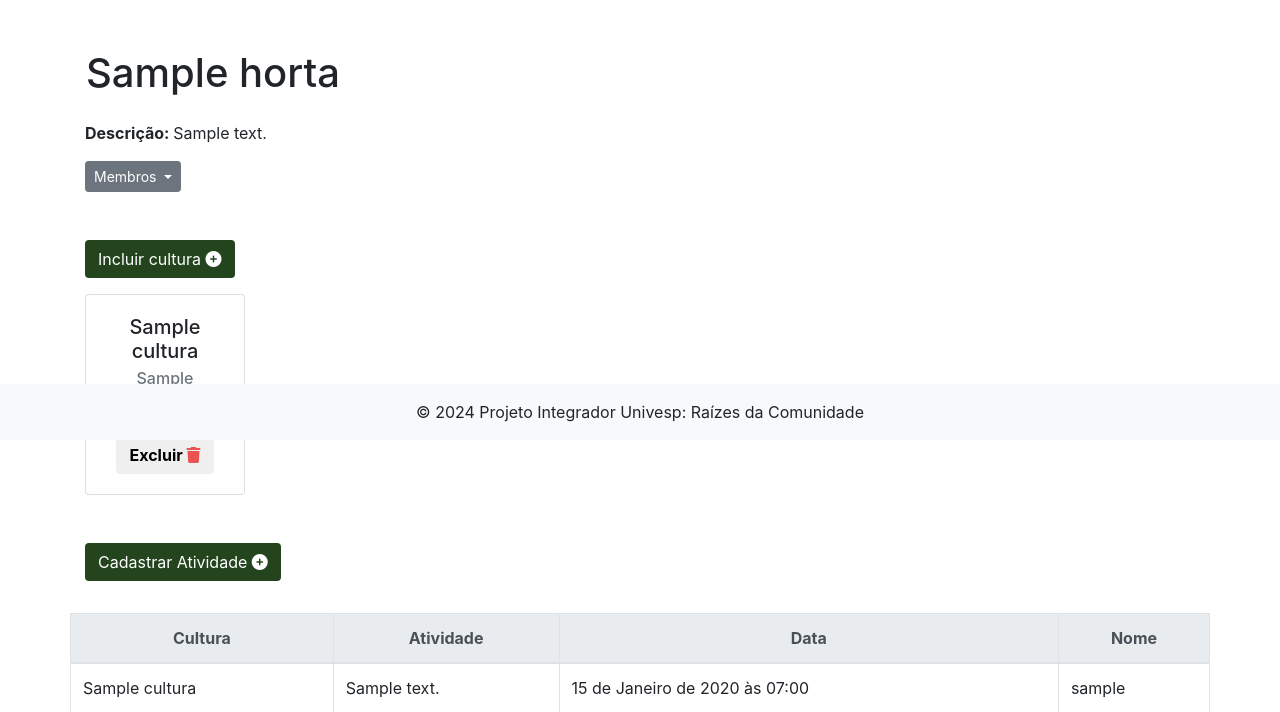
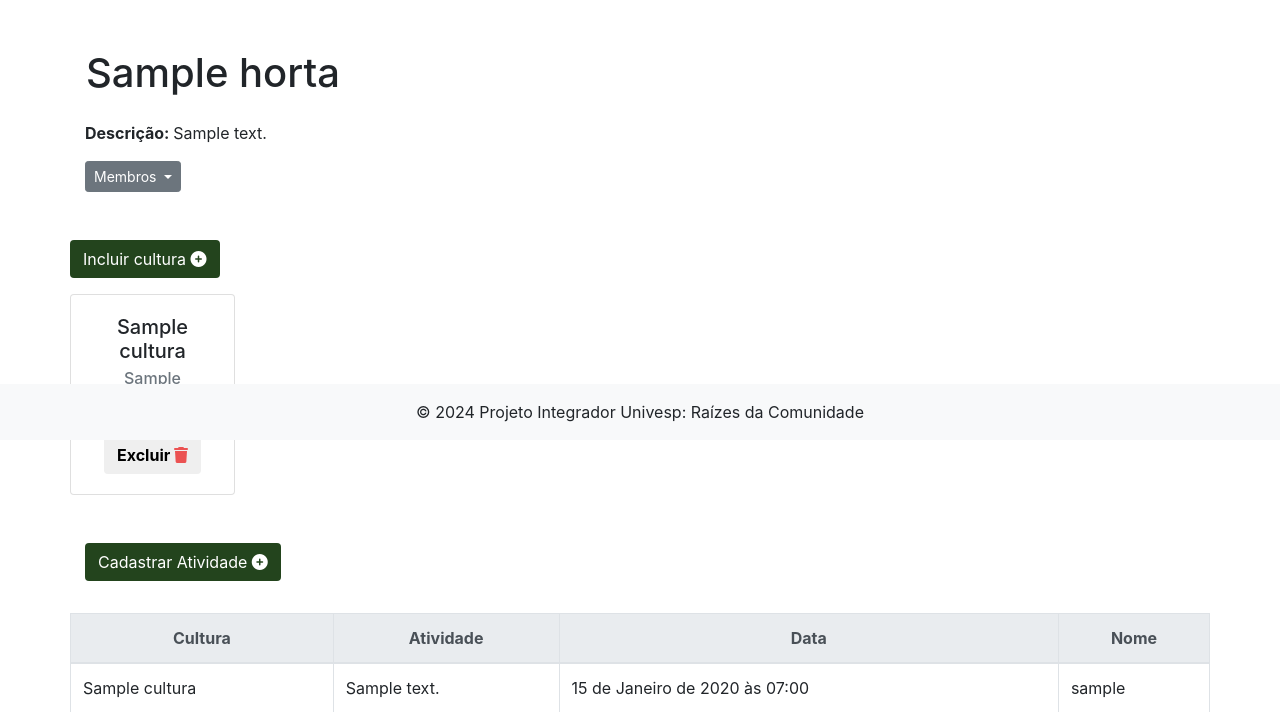
Before and after one commit to cristiellesreis/raizes_comunidade, a Django app: page /authuser/horta/ in a window 1280 px wide. Shown: the part 360-1072 px from the top of the page. Run offline with Django 5.2, Linux system fonts and the light colour scheme; a user stored in the database is signed in; tables that the repository leaves empty hold one stand-in row (values such as "Sample post"); some libraries are stand-ins or nearby versions.

Commit message:
fix: correcao de codigo

```diff
--- a/templates/horta/horta.html
+++ b/templates/horta/horta.html
@@ -17,7 +17,7 @@
             </div>
 
             <div>
-                {% endif %}
+
                 <p>
                     <span class="font-weight-bold">Descrição: </span>{{ horta.descricao }}
                 </p>
@@ -35,8 +35,9 @@
                 </div>
             </div>
         </div>
+        {% endif %}
     </div>
-    <div class="container">
+    <div class="container p-0">
         <div class="container p-0">
             <button type="button" class="btn cor-sucesso text-white" data-toggle="modal" data-target="#forms_cultura">
                 Incluir cultura <i class="fa-solid fa-circle-plus" style="color: #ffffff;"></i>
```
